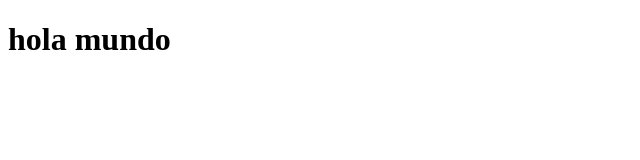
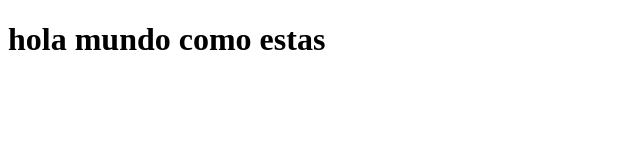
Before and after one commit to nicolasvergara1/it, a plain HTML site: page index.html in a window 1280 px wide. Shown: the whole page, without its empty margins (0-640 px from the left). Drawn offline with Linux system fonts and the light colour scheme.

Commit message:
hola mundo  2

```diff
--- a/index.html
+++ b/index.html
@@ -7,6 +7,6 @@
     <title>Document</title>
 </head>
 <body>
-    <h1>hola mundo</h1>
+    <h1>hola mundo como estas</h1>
 </body>
 </html>
```
